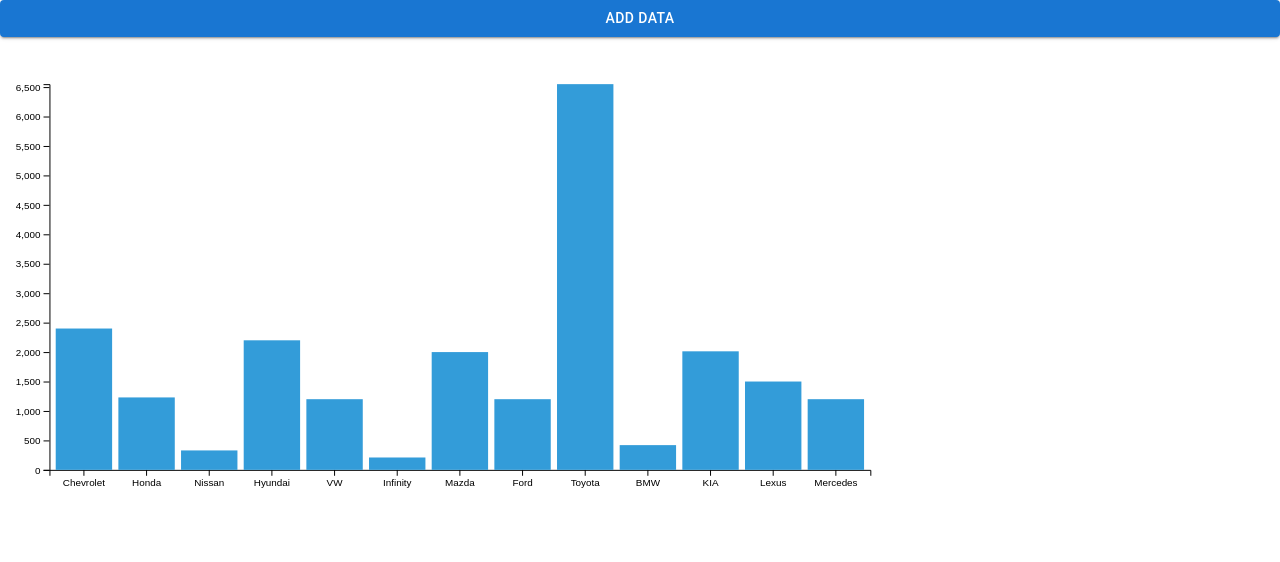
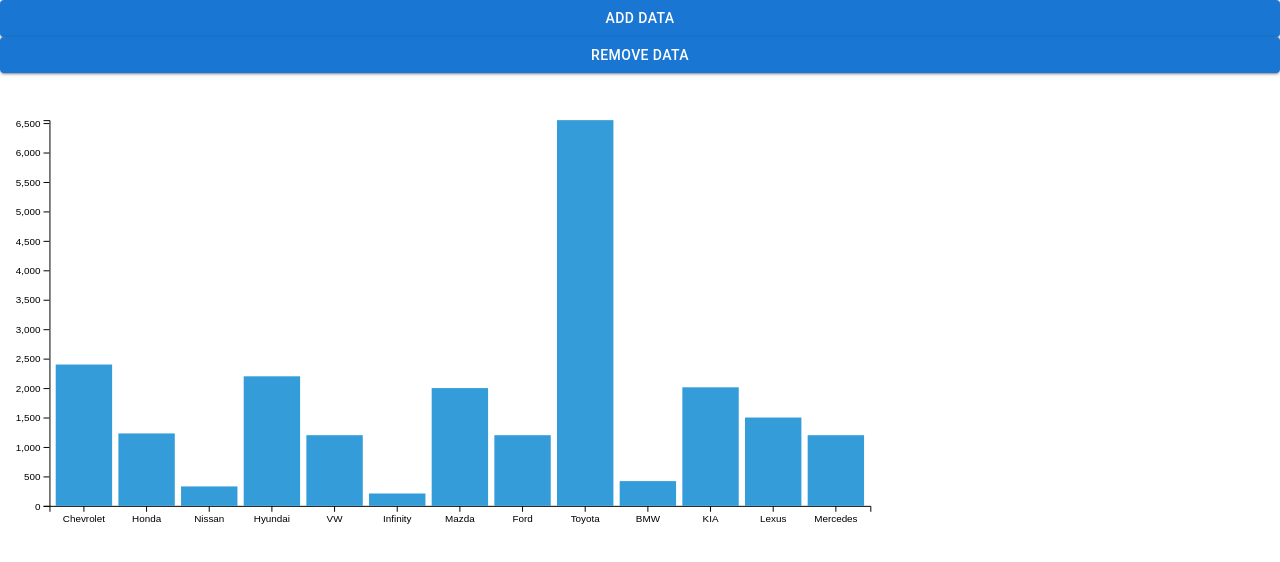
Before and after one commit to ziggy6792/react-d3-intro, a React (Create React App) app: page / in a window 1280 px wide. Shown: the top 562 px of the page. Built offline with nearby package versions, Linux system fonts and the light colour scheme.

Commit message:
remove bar excersize

```diff
--- a/src/components/BarChart/BarChart.tsx
+++ b/src/components/BarChart/BarChart.tsx
@@ -120,8 +120,10 @@
           elem
             .transition()
             .duration(100)
+            .delay(100)
             .attr('x', (d) => xScale(d.name))
-            .attr('width', xScale.bandwidth())
+            .attr('width', xScale.bandwidth()),
+        (elem) => elem.transition().duration(100).attr('height', 0).attr('y', height).remove()
       );
 
     // Update X axis
@@ -142,6 +144,14 @@
         >
           Add Data
         </Button>
+        <Button
+          variant='contained'
+          onClick={() => {
+            setData((currData) => currData.splice(0, currData.length - 1));
+          }}
+        >
+          Remove Data
+        </Button>
         <svg ref={svgRef}>
           <g className='chartGroup' transform={`translate(${margin.left},${margin.top})`}>
             <g className='xAxis' transform={`translate(0,${height})`}></g>
```
